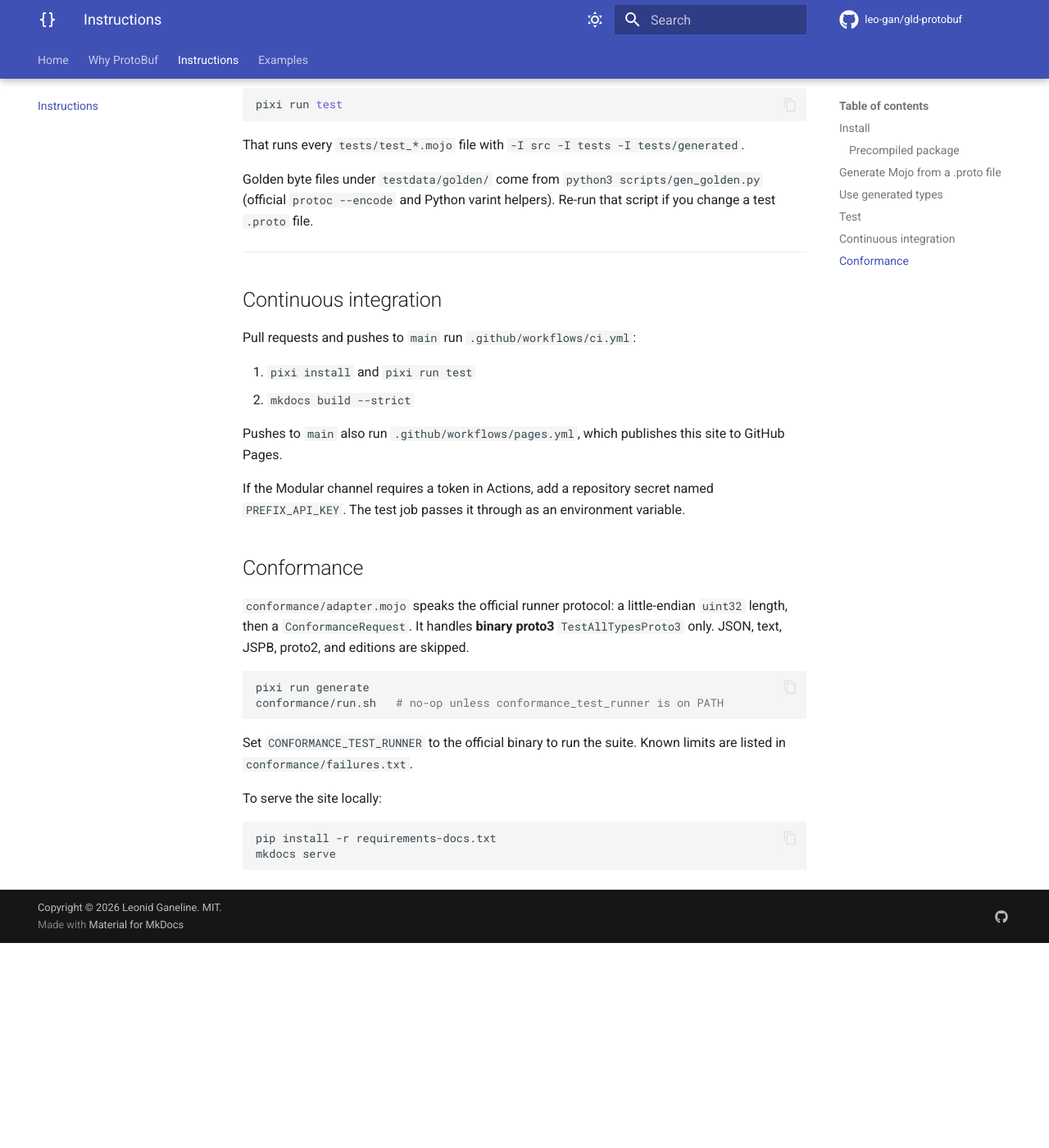
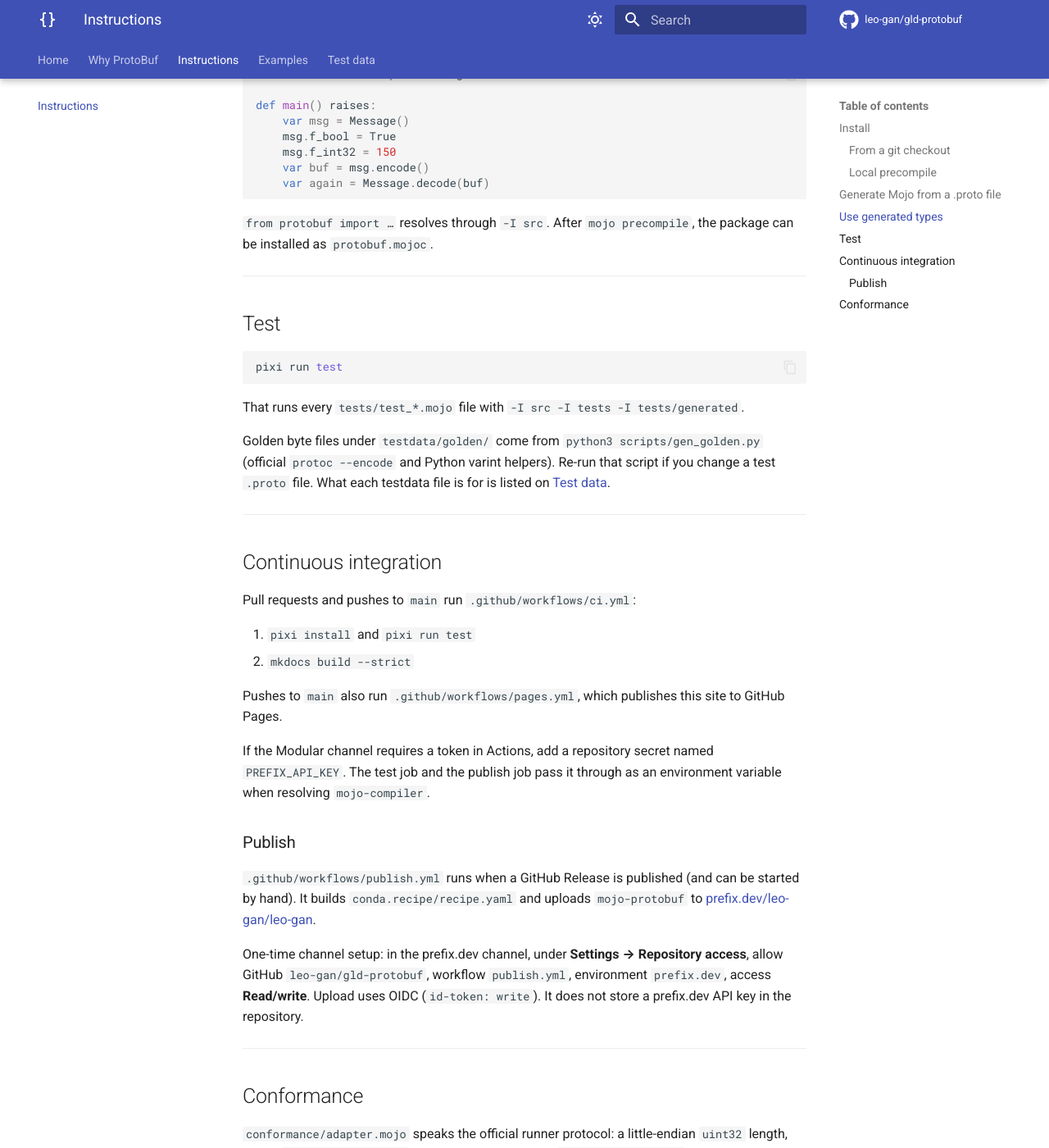
Before and after one commit to leo-gan/gld-protobuf, an MkDocs documentation site: the page built from docs/instructions.md, in a window 1280 px wide and 1400 px high, scrolled down 2320 px. Shown: the whole window at 82% size. Built offline with MkDocs 1.6.1 and Material for MkDocs 9.7.7, drawn with Linux system fonts in a browser that asks for light colours; comment, search, counter and statistics services are not loaded; before the commit the page ends 3470 px from its top, so only the background shows below that; some of the changed text lies outside the part shown.

Commit message:
docs: describe testdata and automate prefix.dev publish (#9)
Add a Test data page, fix the conda recipe extra field, and upload
mojo-protobuf from a GitHub Release via publish.yml.

````diff
--- a/docs/instructions.md
+++ b/docs/instructions.md
@@ -7,6 +7,18 @@
 ---
 
 ## Install
+
+Published package (linux-64):
+
+```bash
+pixi add --channel https://prefix.dev/leo-gan/leo-gan mojo-protobuf
+```
+
+The channel is [prefix.dev/leo-gan/leo-gan](https://prefix.dev/leo-gan/leo-gan). The package name is `mojo-protobuf`. It needs `mojo-compiler` 1.0. After install, `from protobuf import …` resolves with no extra `-I`, and `gld-protoc-mojo` is on `PATH`.
+
+A GitHub Release on this repository builds `conda.recipe/recipe.yaml` and uploads that package. Do not publish from a pull request or from every push to `main`.
+
+### From a git checkout
 
 1. Install [pixi](https://pixi.sh/).
 2. Clone the repository and install the environment:
@@ -27,7 +39,7 @@
 For codegen, install `protoc` (the `protobuf-compiler` package on Debian and
 Ubuntu, or any 3.21+ release).
 
-### Precompiled package
+### Local precompile
 
 `pixi run precompile` writes `wire.mojoc`, `runtime.mojoc`, `protobuf.mojoc`,
 and the `gld-protoc-mojo` binary (default output `/tmp/mojo-protobuf-pkg`).
@@ -115,6 +127,7 @@
 Golden byte files under `testdata/golden/` come from
 `python3 scripts/gen_golden.py` (official `protoc --encode` and Python
 varint helpers). Re-run that script if you change a test `.proto` file.
+What each testdata file is for is listed on [Test data](test-data.md).
 
 ---
 
@@ -129,8 +142,22 @@
 site to GitHub Pages.
 
 If the Modular channel requires a token in Actions, add a repository secret
-named `PREFIX_API_KEY`. The test job passes it through as an environment
-variable.
+named `PREFIX_API_KEY`. The test job and the publish job pass it through as
+an environment variable when resolving `mojo-compiler`.
+
+### Publish
+
+`.github/workflows/publish.yml` runs when a GitHub Release is published
+(and can be started by hand). It builds `conda.recipe/recipe.yaml` and
+uploads `mojo-protobuf` to [prefix.dev/leo-gan/leo-gan](https://prefix.dev/leo-gan/leo-gan).
+
+One-time channel setup: in the prefix.dev channel, under **Settings →
+Repository access**, allow GitHub `leo-gan/gld-protobuf`, workflow
+`publish.yml`, environment `prefix.dev`, access **Read/write**. Upload uses
+OIDC (`id-token: write`). It does not store a prefix.dev API key in the
+repository.
+
+---
 
 ## Conformance
 
--- a/mkdocs.yml
+++ b/mkdocs.yml
@@ -78,3 +78,4 @@
   - Why ProtoBuf: why-protobuf.md
   - Instructions: instructions.md
   - Examples: examples.md
+  - Test data: test-data.md
````
Also changed, not shown: README.md (+13 -13 lines), docs/examples.md (+2 -1 lines), docs/index.md (+10 -1 lines), docs/test-data.md (added, +248 -0 lines), 3 other files.
